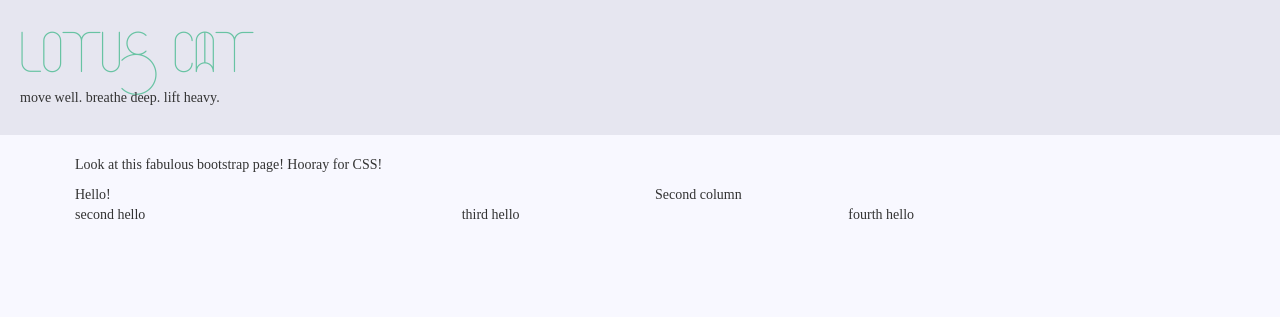
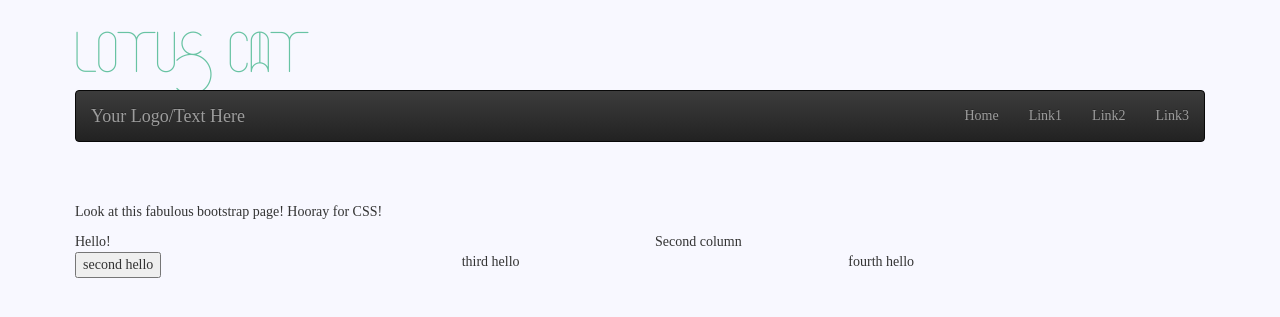
Before and after one commit to kimberlykeller/pwp-setup, a PHP site: page /bootstrap-test.php in a window 1280 px wide. Shown: the top 317 px of the page. Run offline with PHP 8.4, Linux system fonts and the light colour scheme; some libraries are stand-ins or nearby versions.

Commit message:
added nav code to test

```diff
--- a/bootstrap-test.php
+++ b/bootstrap-test.php
@@ -17,6 +17,7 @@
 		///////////////////////////////////////////////////// -->
 
 		<link type="text/css" href="stylesheet.css" rel="stylesheet"/>
+		<link type="text/css" href="animate.css" rel="stylesheet"/>
 
 		<!-- HTML5 shim and Respond.js for IE8 support of HTML5 elements and media queries -->
 		<!-- WARNING: Respond.js doesn't work if you view the page via file:// -->
@@ -39,9 +40,30 @@
 		<title>Bootstrap 101 Template (DDC Version!)</title>
 	</head>
 	<body>
-		<div class="header">
-			<h1>LOTUS CAT</h1>
-			<h5>move well. breathe deep. lift heavy.</h5>
+		<div class="container">
+			<h1 class="animated fadeInDown">LOTUS CAT</h1>
+			<nav class="navbar navbar-inverse">
+				<!-- logo and mobile toggle button get grouped together for better mobile display -->
+				<div class="navbar-header">
+					<!-- this is the mobile menu button -->
+					<button class="navbar-toggle collapsed" type="button" data-toggle="collapse" data-target="#main-menu">
+						<span class="sr-only">main menu</span>
+						<span class="glyphicon glyphicon-menu-hamburger"></span>
+					</button>
+					<a class="navbar-brand" href="#">Your Logo/Text Here</a>
+				</div>
+
+				<!-- here are your main nav links, grouped for toggling -->
+				<div class="collapse navbar-collapse" id="main-menu">
+					<ul class="nav navbar-nav navbar-right">
+						<li><a href="#">Home</a></li>
+						<li><a href="#">Link1</a></li>
+						<li><a href="#">Link2</a></li>
+						<li><a href="#">Link3</a></li>
+					</ul>
+				</div>
+			</nav>
+
 		</div>
 		<div class="container">
 			<p>Look at this fabulous bootstrap page! Hooray for CSS!</p>
@@ -50,7 +72,7 @@
 			<div class="col-md-6">Second column</div>
 		</div>
 		<div class="row">
-			<div class="col-md-4">second hello</div>
+			<div class="col-md-4"><button>second hello</button></div>
 			<div class="col-md-4">third hello</div>
 			<div class="col-md-4">fourth hello</div>
 		</div>
```
Also changed, not shown: stylesheet.css (line endings or trailing spaces).
